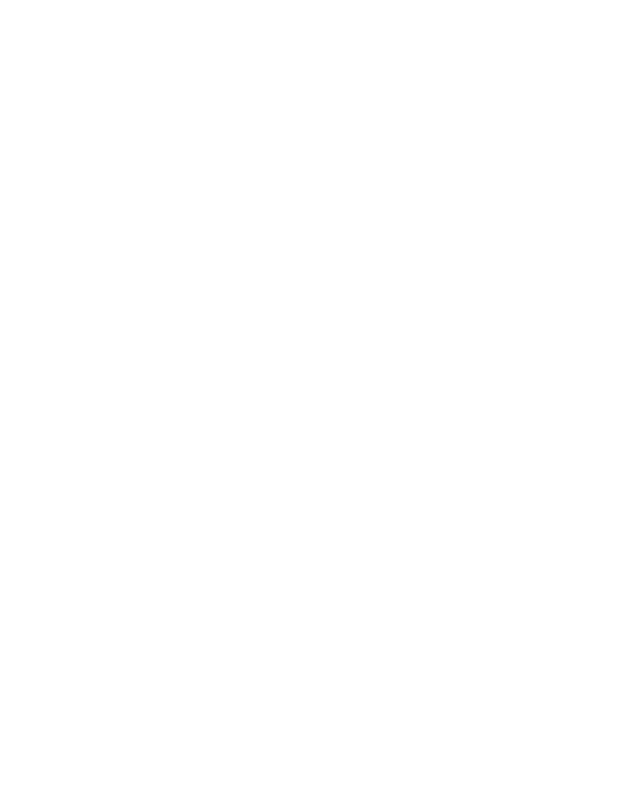
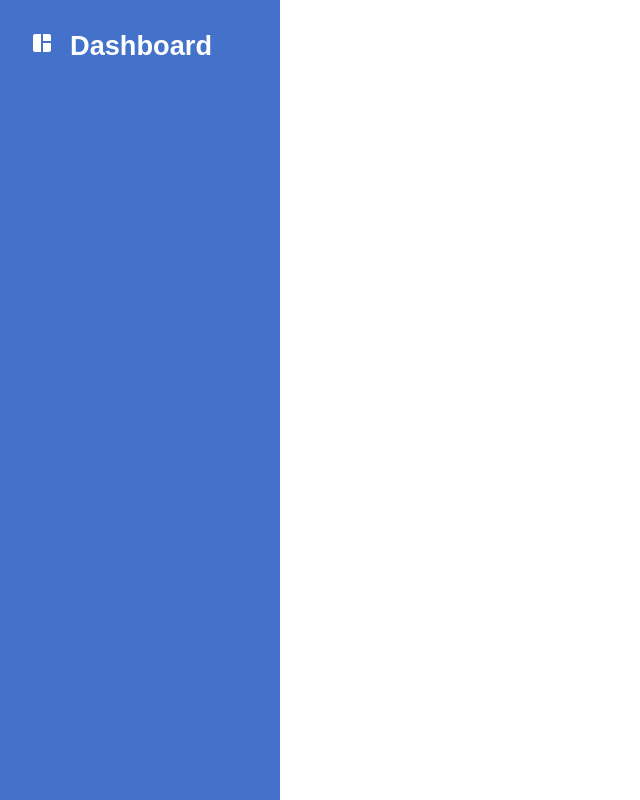
Before and after one commit to Vale1708/adminDashboard, a plain HTML site: page index.html in a window 1280 px wide. Shown: the whole page, without its empty margins (0-640 px from the left). Drawn offline with Linux system fonts and the light colour scheme.

Commit message:
Add Dashboard Logo section

```diff
--- a/index.html
+++ b/index.html
@@ -7,6 +7,13 @@
     <link rel="stylesheet" href="style.css">
 </head>
 <body>
-
+    <aside>
+        <div class="logo">
+            <div class="logo-image">
+                <img src="./images/dashboard.svg" alt="Dashboard Logo">
+            </div>
+        <span>Dashboard</span>
+        </div>
+    </aside>
 </body>
 </html>
--- a/style.css
+++ b/style.css
@@ -0,0 +1,54 @@
+*{
+    -webkit-box-sizing: border-box;
+    -moz-box-sizing: border-box;
+    box-sizing: border-box;
+}
+
+*:before, *:after{
+    -webkit-box-sizing: inherit;
+    -moz-box-sizing: inherit;
+    box-sizing: inherit;
+}
+
+body{
+    width: 100vw;
+    max-width: 100%;
+    display: grid;
+    grid-template-columns: 280px 1fr;
+    grid-template-rows: max-content 1fr;
+    margin: 0;
+    font-size: 14px;
+    font-family: 'Source Sans Pro', sans-serif;
+}
+
+aside{
+    background-color: #4472Ca;
+    grid-column: 1;
+    grid-row: 1 / span 2;
+    min-height: 100vh;
+    display: grid;
+    grid-auto-flow: row;
+    grid-template-rows: repeat(3, min-content);
+    color: white;
+    gap: 24px;
+    font-weight: 600;
+}
+
+.logo{
+    font-size: 1.7rem;
+    display: grid;
+    grid-template-columns: repeat(2, min-content);
+    align-items: center;
+    gap: 16px;
+    padding: 30px;
+}
+
+.logo-img{
+    width: 48px;
+    height: 48px;
+}
+
+.logo-img img{
+    width: 100%;
+    height: 100%;
+}
```
